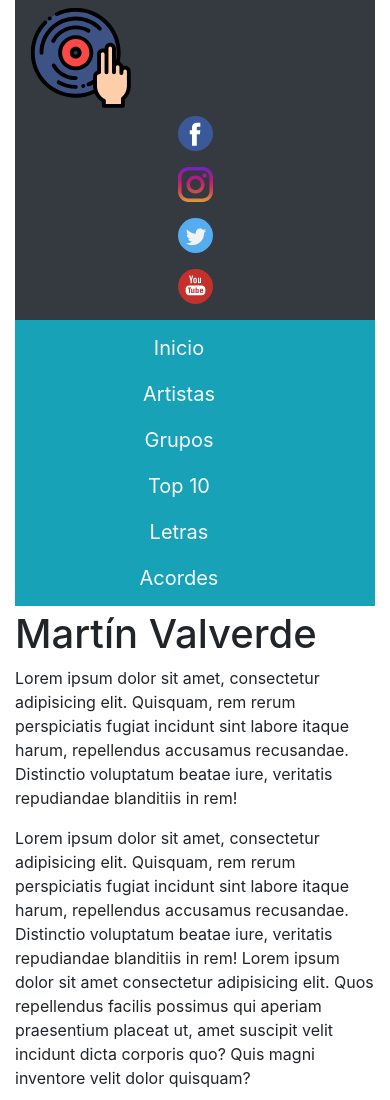
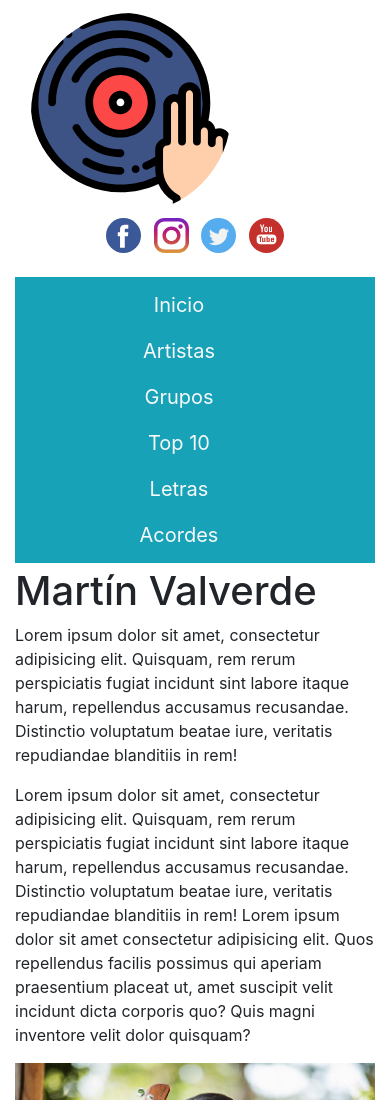
Before and after one commit to dmDuvanMejia/PortafolioNextUFrameworksyLibreriasCSSBootstrap, a plain HTML site: page index.html in a window 390 px wide. Shown: the top 1100 px of the page. Drawn offline with nearby package versions, Linux system fonts and the light colour scheme; a web font is replaced by a local one.

Commit message:
estilos línea, selectores
Se cambia el header, se ponen los estilos en línea y se agregan nuevos selectores.

```diff
--- a/css/style.css
+++ b/css/style.css
@@ -17,3 +17,19 @@ figure{
 #songs{
     margin: 2%;
 }
+
+#social-networks{
+    align-self: flex-end;
+}
+
+
+@media (max-width: 582px){
+    #social-networks{
+        width: 100%;
+        text-align: center;
+    }
+
+    #social-networks li a{
+        padding: 0;
+    }
+}
--- a/index.html
+++ b/index.html
@@ -15,27 +15,26 @@
 
     <div class="container-fluid">
         <!-- Cabecera -->
-        <header class="navbar navbar-expand-sm bg-dark navbar-dark">
+        <header>
+            <div class="navbar">
                 <!-- Logo -->
-            <a class=" navbar-nav navbar-expand-sm" href="#">
-                <img src="img/musica.svg" alt="logo" style="width:100px;">
-            </a>
-
+                <a href="" class="navbar-brand"><img src="img/musica.svg" width="200px" class="rounded-circle"></a>
             <!-- Redes sociales -->
-            <ul id="social-networks" class="navbar-nav navbar-collapse justify-content-end navbar-expand-sm">
-                <li class="nav-item ">
+                <ul id="social-networks" class="list-inline">
+                    <li class="list-inline-item">
                         <a class="nav-link" href="#"> <img src="img/facebook.svg" alt="Facebook" width="35px;"> </a>
                     </li>
-                <li class="nav-item">
+                    <li class="list-inline-item">
                         <a class="nav-link" href="#"> <img src="img/instagram.svg" alt="Instagram" width="35px;"> </a>
                     </li>
-                <li class="nav-item ">
+                    <li class="list-inline-item">
                         <a class="nav-link" href="#"> <img src="img/twitter.svg" alt="Twitter" width="35px;"> </a>
                     </li>
-                <li class="nav-item ">
+                    <li class="list-inline-item">
                             <a class="nav-link" href="#"> <img src="img/youtube.svg" alt="Youtube" width="35px;"> </a>
                     </li>
                 </ul>
+            </div>
         </header>
 
         <!-- Navegación -->
```
Lines whose indentation alone changed are shown as unchanged.
